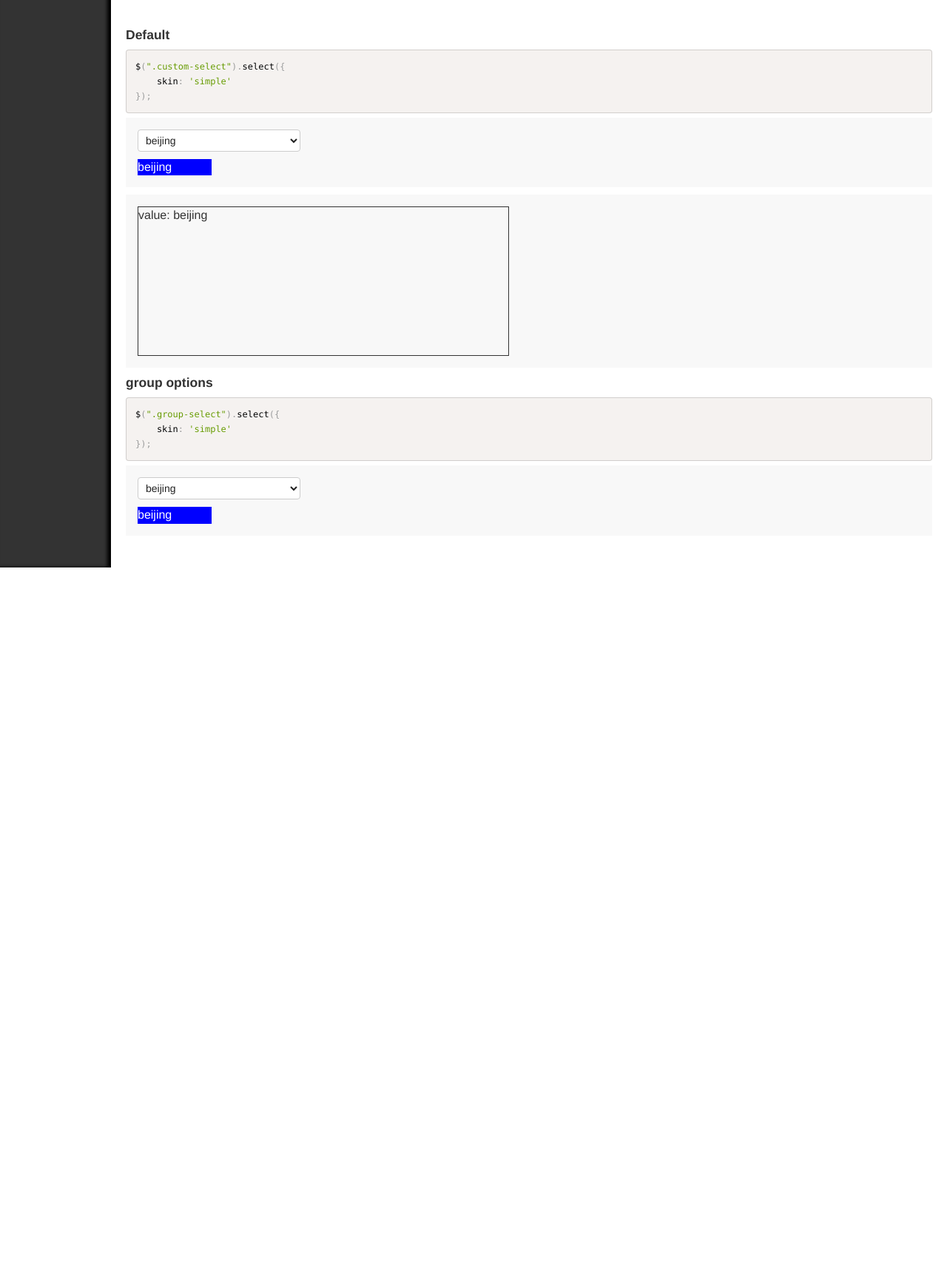
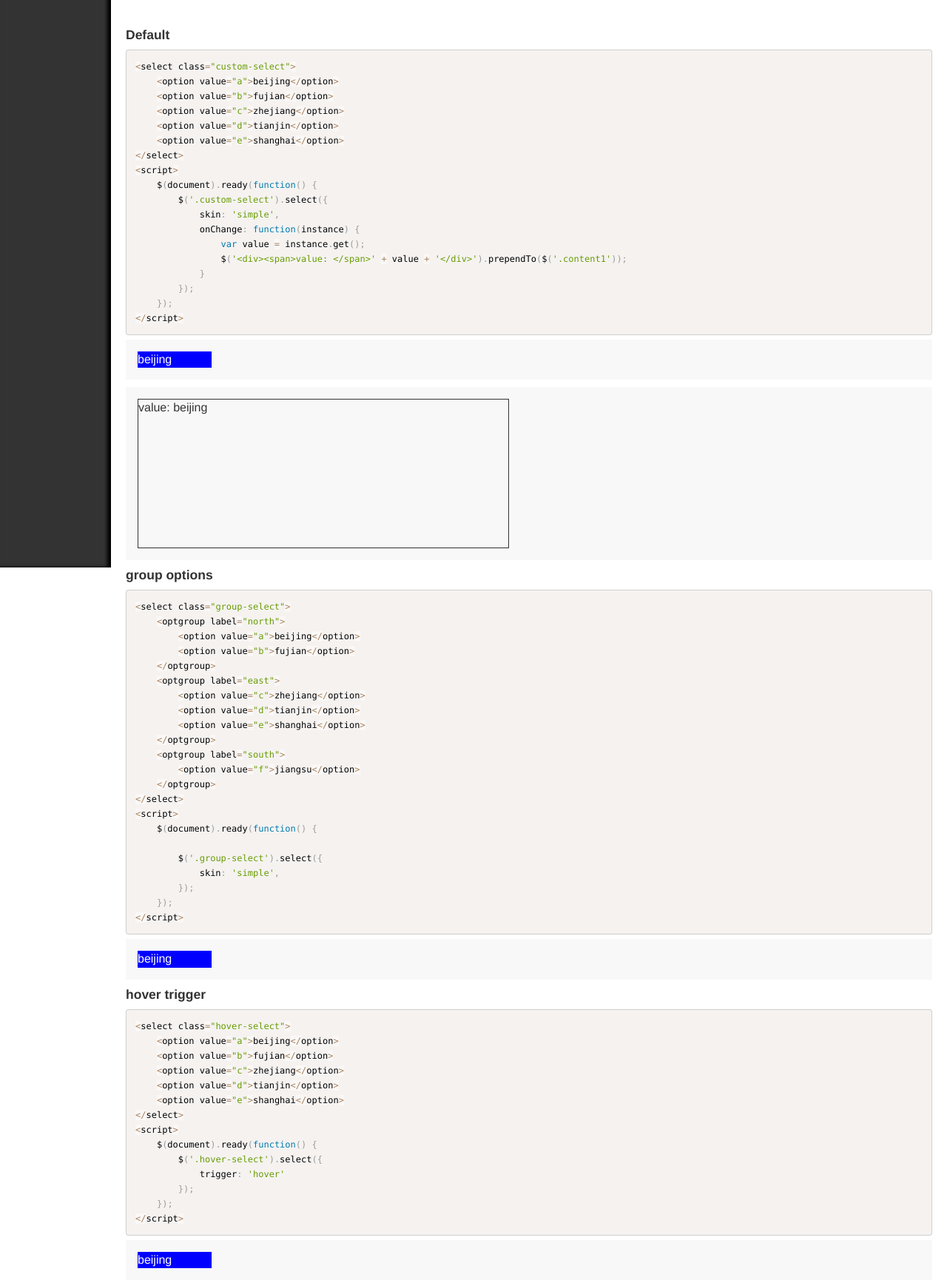
Before and after one commit to thecreation/jquery-asSelect, a website: page demo/index.html in a window 1280 px wide. Shown: the part 53-1783 px from the top of the page at 74% size. Before the commit the page ends 800 px from the top, so only its background shows below. Drawn offline with Linux system fonts and the light colour scheme.

Commit message:
add hover trigger

```diff
--- a/demo/index.html
+++ b/demo/index.html
@@ -81,9 +81,24 @@
         <section>
             <h4>Default</h4>
             <pre class="has-example"><code class="language-javascript">
-$(".custom-select").select({
-    skin: 'simple'
-});
+&lt;select class="custom-select"&gt;
+    &lt;option value="a"&gt;beijing&lt;/option&gt;
+    &lt;option value="b"&gt;fujian&lt;/option&gt;
+    &lt;option value="c"&gt;zhejiang&lt;/option&gt;
+    &lt;option value="d"&gt;tianjin&lt;/option&gt;
+    &lt;option value="e"&gt;shanghai&lt;/option&gt;
+&lt;/select&gt;
+&lt;script&gt;
+    $(document).ready(function() {
+        $('.custom-select').select({
+            skin: 'simple',
+            onChange: function(instance) {
+                var value = instance.get();
+                $('&lt;div&gt;&lt;span&gt;value: &lt;/span&gt;' + value + '&lt;/div&gt;').prependTo($('.content1'));
+            }
+        });
+    });
+&lt;/script&gt;
             </code></pre>
             <div class="example">
                 <select class="custom-select">
@@ -99,7 +114,6 @@ $(".custom-select").select({
                             skin: 'simple',
                             onChange: function(instance) {
                                 var value = instance.get();
-                                console.log(value)
                                 $('<div><span>value: </span>' + value + '</div>').prependTo($('.content1'));
                             }
                         });
@@ -114,12 +128,33 @@ $(".custom-select").select({
             </div>
 
         </section>
+
+
         <section>
             <h4>group options</h4>
             <pre class="has-example"><code class="language-javascript">
-$(".group-select").select({
-    skin: 'simple'
-});
+&lt;select class="group-select"&gt;
+    &lt;optgroup label="north"&gt;
+        &lt;option value="a"&gt;beijing&lt;/option&gt;
+        &lt;option value="b"&gt;fujian&lt;/option&gt;
+    &lt;/optgroup&gt;
+    &lt;optgroup label="east"&gt;
+        &lt;option value="c"&gt;zhejiang&lt;/option&gt;
+        &lt;option value="d"&gt;tianjin&lt;/option&gt;
+        &lt;option value="e"&gt;shanghai&lt;/option&gt;
+    &lt;/optgroup&gt;
+    &lt;optgroup label="south"&gt;
+        &lt;option value="f"&gt;jiangsu&lt;/option&gt;
+    &lt;/optgroup&gt;
+&lt;/select&gt;
+&lt;script&gt;
+    $(document).ready(function() {
+
+        $('.group-select').select({
+            skin: 'simple',
+        });
+    });
+&lt;/script&gt;
             </code></pre>
             <div class="example">
                 <select class="group-select">
@@ -147,6 +182,44 @@ $(".group-select").select({
             </div>
         </section>
 
+        <section>
+            <h4>hover trigger</h4>
+            <pre class="has-example"><code class="language-javascript">
+&lt;select class="hover-select"&gt;
+    &lt;option value="a"&gt;beijing&lt;/option&gt;
+    &lt;option value="b"&gt;fujian&lt;/option&gt;
+    &lt;option value="c"&gt;zhejiang&lt;/option&gt;
+    &lt;option value="d"&gt;tianjin&lt;/option&gt;
+    &lt;option value="e"&gt;shanghai&lt;/option&gt;
+&lt;/select&gt;
+&lt;script&gt;
+    $(document).ready(function() {
+        $('.hover-select').select({
+            trigger: 'hover'
+        });
+    });
+&lt;/script&gt;
+            </code></pre>
+            <div class="example">
+                <select class="hover-select">
+                    <option value="a">beijing</option>
+                    <option value="b">fujian</option>
+                    <option value="c">zhejiang</option>
+                    <option value="d">tianjin</option>
+                    <option value="e">shanghai</option>
+                </select>
+                <script>
+                    $(document).ready(function() {
+                        $('.hover-select').select({
+                            trigger: 'hover'
+                        });
+                    });
+                </script>
+            </div>
+
+
+        </section>
+
 
     </section>
 
```
Also changed, not shown: src/jquery-select.js.
